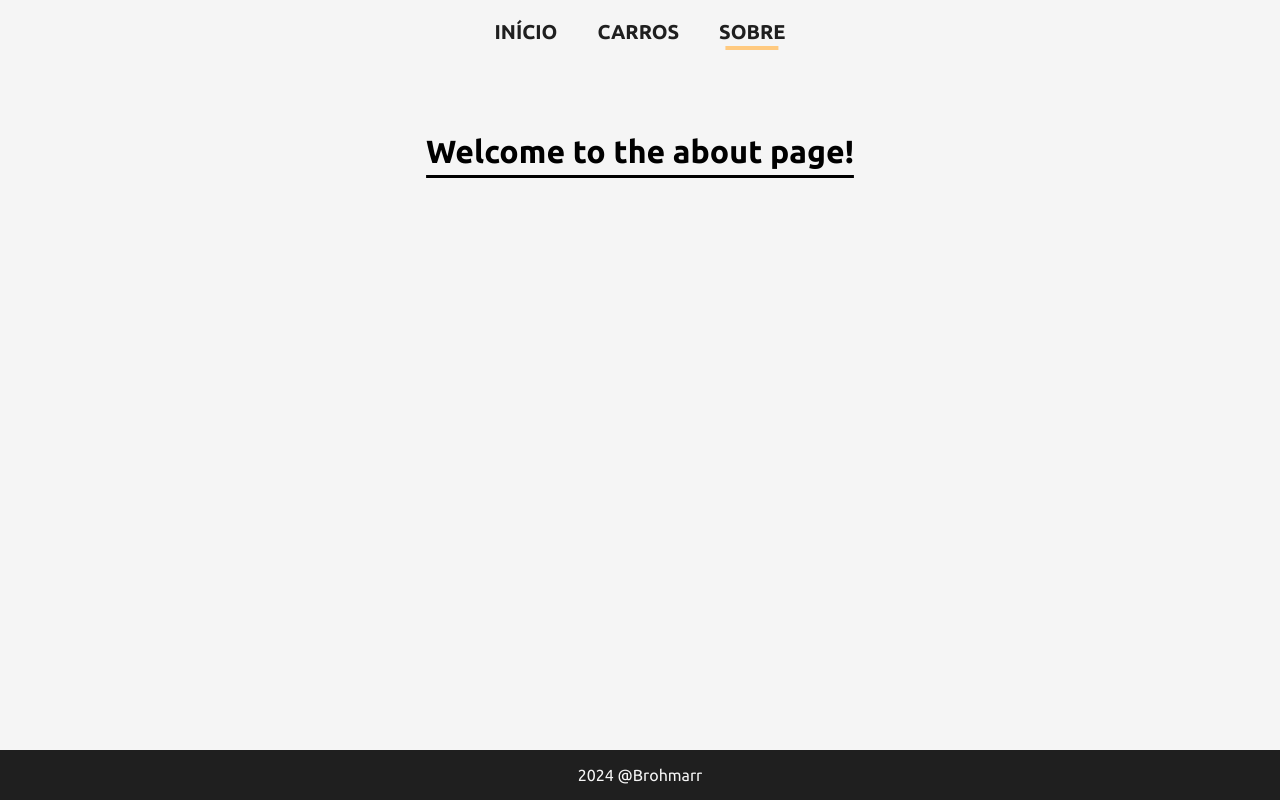
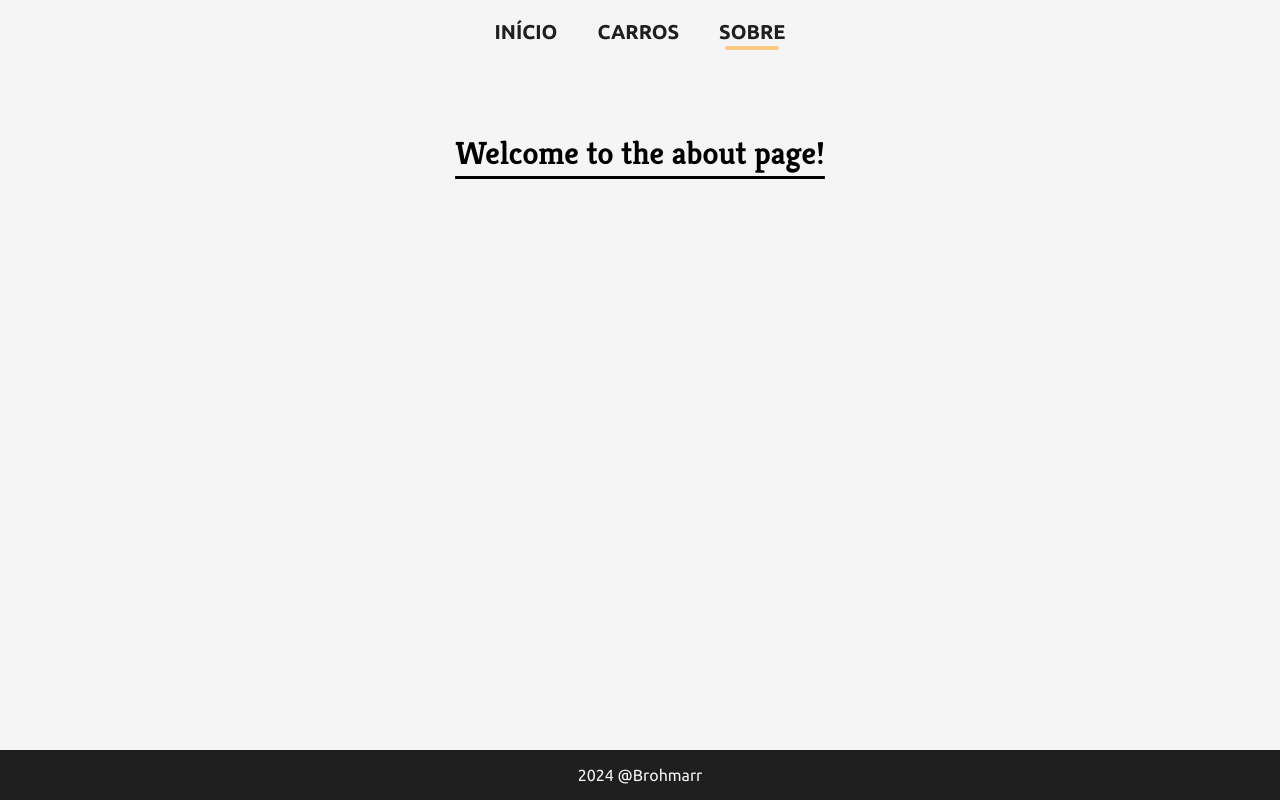
Before and after one commit to brohmarr/django-car-store, a Django app: page /about/ in a window 1280 px wide. Run offline with Django 5.2, Linux system fonts and the light colour scheme; parts of the project's set-up code (start-up, migrations or seed data) failed here and were passed over.

Commit message:
Update website fonts and README.md screenshots

```diff
--- a/app/templates/base.html
+++ b/app/templates/base.html
@@ -8,12 +8,13 @@
   <title>{% block title %}Django Car Store{% endblock %}</title>
   <link rel="preconnect" href="https://fonts.googleapis.com">
   <link rel="preconnect" href="https://fonts.gstatic.com" crossorigin>
-  <link href="https://fonts.googleapis.com/css2?family=Ubuntu:ital,wght@0,300;0,400;0,500;0,700;1,300;1,400;1,500;1,700&display=swap" rel="stylesheet">
+  <link href="https://fonts.googleapis.com/css2?family=Kreon:wght@300..700&family=Ubuntu:ital,wght@0,300;0,400;0,500;0,700;1,300;1,400;1,500;1,700&display=swap" rel="stylesheet">
+  <link href="https://fonts.googleapis.com/css2?family=Kreon:wght@300..700&display=swap" rel="stylesheet">
   <style>
     html, body {
         height: 100%;
         margin: 0;
-        font-family: 'Ubuntu', sans-serif;
+        font-family: "Kreon", serif;
         background-color: #f5f5f5;
     }
 
@@ -29,6 +30,7 @@
 
     header {
         background-color: #f5f5f5;
+        font-family: "Ubuntu", sans-serif;
         color: #1f1f1f;
         padding: 20px 0;
         position: sticky;
@@ -98,6 +100,7 @@
 
     footer {
         background-color: #1f1f1f;
+        font-family: "Ubuntu", sans-serif;
         color: #f5f5f5;
         padding: 0px;
         text-align: center;
```
Also changed, not shown: 4 other files.
